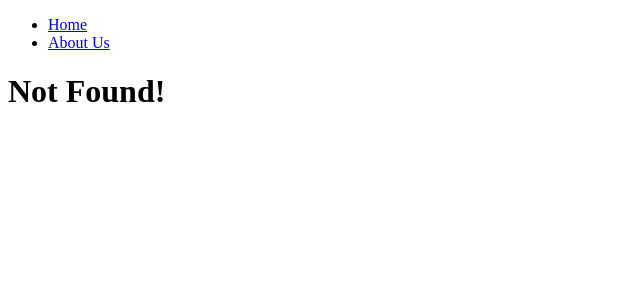
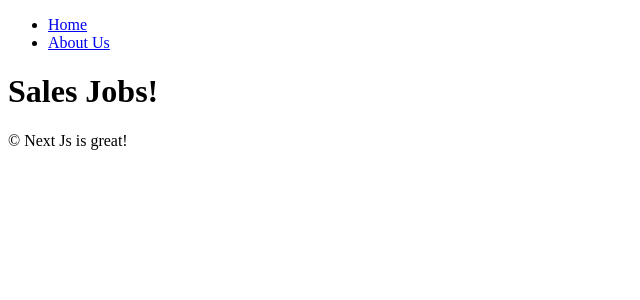
Before and after one commit to kyuveloper/NextJs14, a Next.js app: page /about-us/company/jobs/sales in a window 1280 px wide. Before the commit this address had no page. Shown: the top 300 px of the page, without its empty margins (0-640 px from the left). Built offline with nearby package versions, Linux system fonts and the light colour scheme.

Commit message:
NextJs14 tutorial

```diff
--- /dev/null
+++ b/app/about-us/company/jobs/sales/page.tsx
@@ -0,0 +1,4 @@
+export default function Page() {
+    return <h1>Sales Jobs!</h1>
+    // 상위 폴더의 레이아웃을 항상 포함한다.
+}
--- /dev/null
+++ b/app/about-us/layout.tsx
@@ -0,0 +1,14 @@
+/* AboutUs 컴포넌트만을 위한 레이아웃 */
+
+export default function AboutUsLayout({
+    children,
+}: {
+    children: React.ReactNode
+}) {
+    return (
+        <div>
+            {children}
+            &copy; Next Js is great!
+        </div>
+    )
+}
--- a/app/about-us/page.tsx
+++ b/app/about-us/page.tsx
@@ -3,7 +3,6 @@
 export default function AboutUs() {
     return (
         <div>
-            <Navigation/>
             <h1>About Us!</h1>
         </div>
     );
--- a/app/layout.tsx
+++ b/app/layout.tsx
@@ -1,3 +1,5 @@
+import Navigation from "../components/navigation"
+
 export const metadata = {
   title: 'Next.js',
   description: 'Generated by Next.js',
@@ -10,7 +12,18 @@
 }) {
   return (
     <html lang="en">
-      <body>{children}</body>
+      <body>
+        <Navigation/>
+        {children}
+      </body>
     </html>
   )
 }
+
+/*
+  <Layout>
+    <Home/>
+    <AboutUs/>
+    ...
+  </Layout>
+*/
--- a/app/page.tsx
+++ b/app/page.tsx
@@ -3,7 +3,6 @@
 export default function Page() {
     return (
         <div>
-            <Navigation/>
             <h1>Hello!</h1>
         </div>
     );
```
Also changed, not shown: components/navigation.tsx (+9 -1 lines), 1 other file (tests, documents, lock files or other folders).
